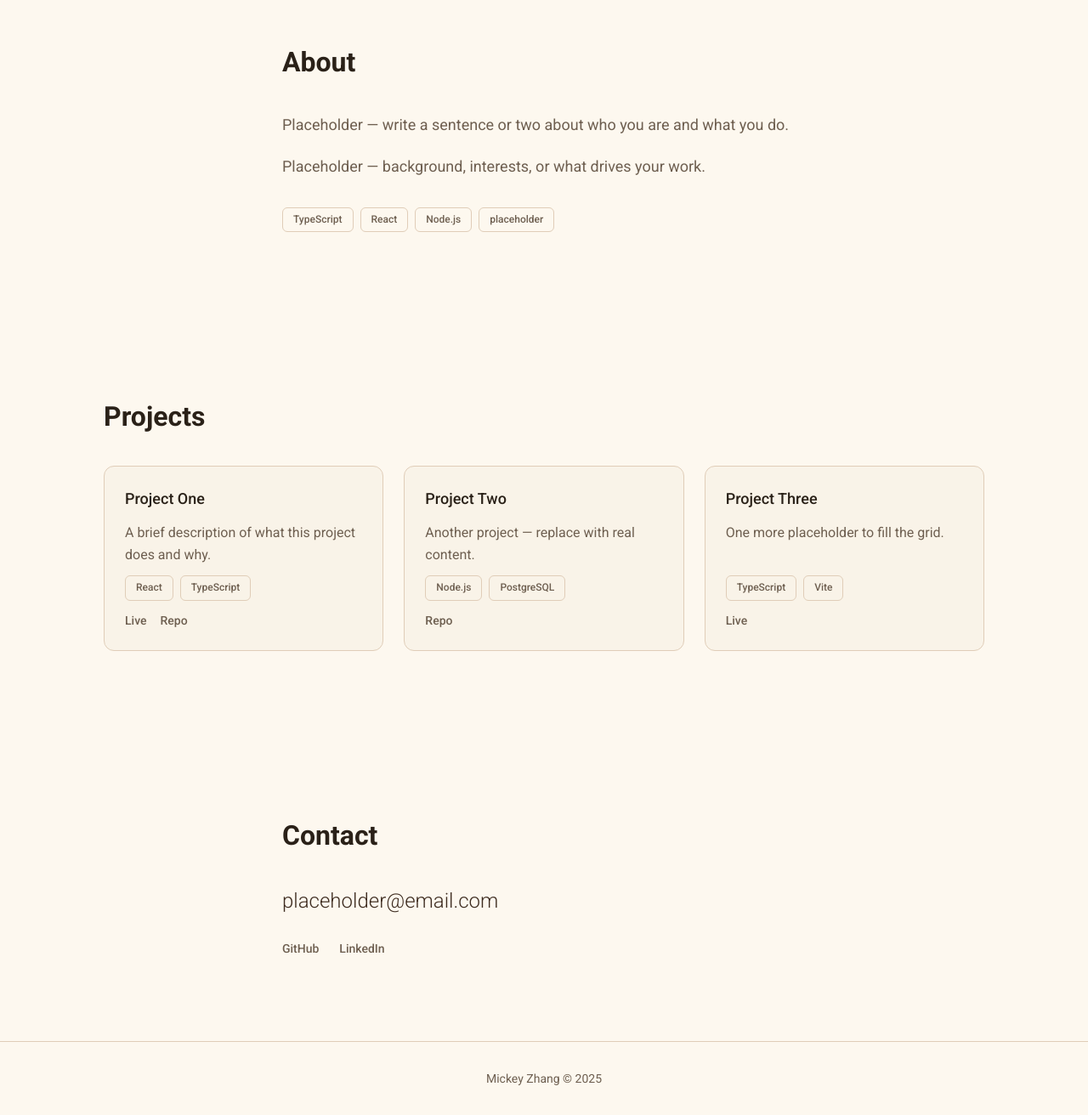
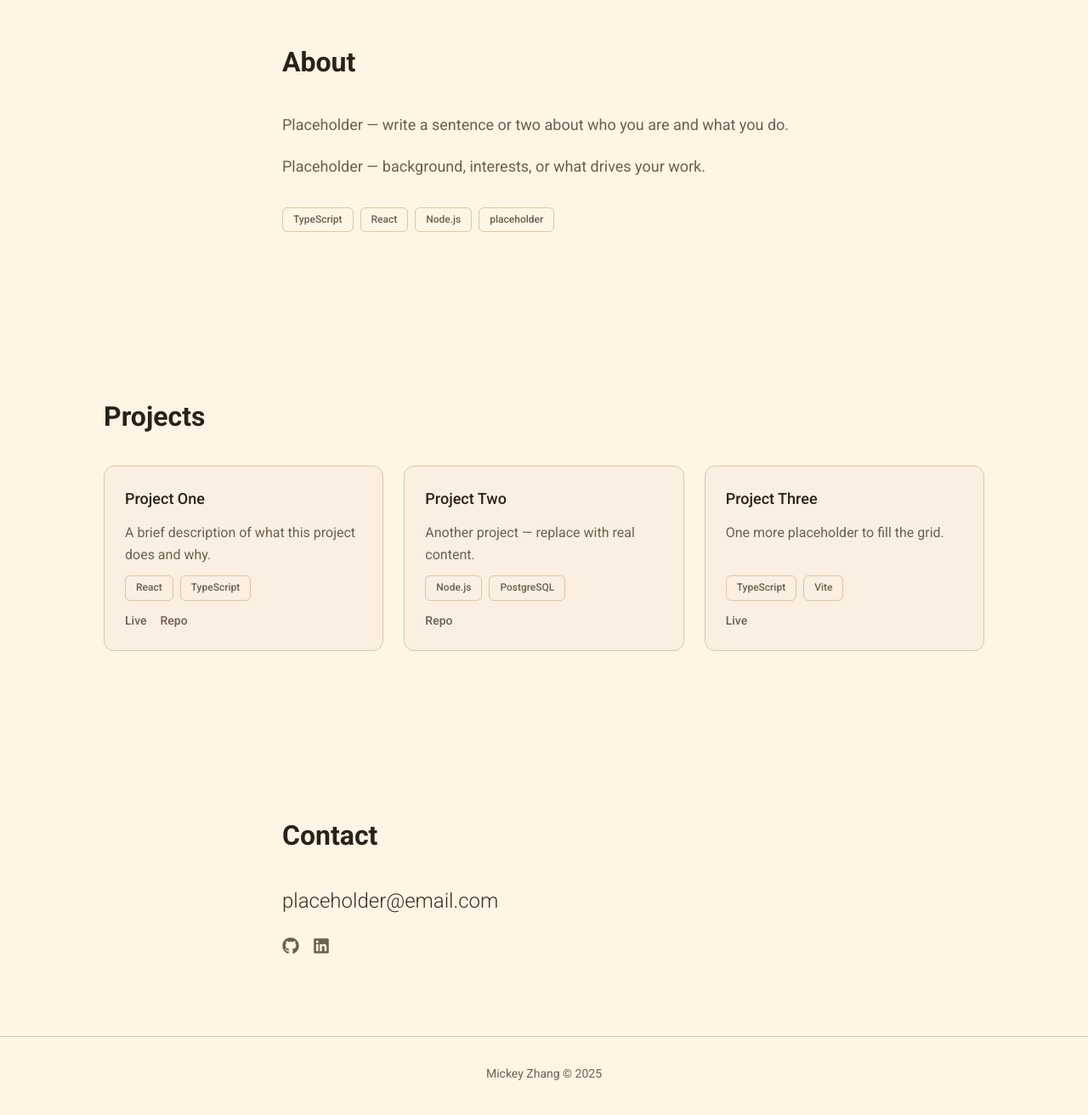
Before and after one commit to Mickey-Zhaang/Mickey-Zhaang, a React (Vite) app: page / in a window 1280 px wide. Shown: the part 848-2160 px from the top of the page at 85% size. Built offline with nearby package versions, Linux system fonts and the light colour scheme.

Commit message:
refactored so that we hold our static data in components

```diff
--- a/package.json
+++ b/package.json
@@ -15,7 +15,8 @@
   "dependencies": {
     "gsap": "^3.14.2",
     "react": "^19.1.1",
-    "react-dom": "^19.1.1"
+    "react-dom": "^19.1.1",
+    "react-icons": "^5.6.0"
   },
   "devDependencies": {
     "@eslint/js": "^9.33.0",
--- a/src/App.tsx
+++ b/src/App.tsx
@@ -1,80 +1,18 @@
 import styled from 'styled-components';
 
-import {
-	About,
-	Contact,
-	Footer,
-	Hero,
-	Navbar,
-	Projects,
-} from './components';
-import type { NavLink, Project, SocialLink } from './types';
-
-// ── Static data ────────────────────────────────────────────────────────────────
-// Defined outside the component — stable references, no re-creation on render.
-// Replace with a data file import later if needed.
-
-const NAV_LINKS: NavLink[] = [
-	{ label: 'About', href: '#about' },
-	{ label: 'Projects', href: '#projects' },
-	{ label: 'Contact', href: '#contact' },
-];
-
-const PROJECTS: Project[] = [
-	{
-		id: 'project-1',
-		title: 'Project One',
-		description: 'A brief description of what this project does and why.',
-		tags: ['React', 'TypeScript'],
-		liveUrl: '#',
-		repoUrl: '#',
-	},
-	{
-		id: 'project-2',
-		title: 'Project Two',
-		description: 'Another project — replace with real content.',
-		tags: ['Node.js', 'PostgreSQL'],
-		repoUrl: '#',
-	},
-	{
-		id: 'project-3',
-		title: 'Project Three',
-		description: 'One more placeholder to fill the grid.',
-		tags: ['TypeScript', 'Vite'],
-		liveUrl: '#',
-	},
-];
-
-const BIO: string[] = [
-	'Placeholder — write a sentence or two about who you are and what you do.',
-	'Placeholder — background, interests, or what drives your work.',
-];
-
-const SKILLS: string[] = ['TypeScript', 'React', 'Node.js', 'placeholder'];
-
-const SOCIALS: SocialLink[] = [
-	{ label: 'GitHub', href: '#' },
-	{ label: 'LinkedIn', href: '#' },
-];
-
-// ── Component ──────────────────────────────────────────────────────────────────
+import { About, Contact, Footer, Hero, Navbar, Projects } from './components';
 
 export default function App() {
 	return (
 		<StyledApp>
-			<Navbar links={NAV_LINKS} siteName="Mickey Zhang" />
+			<Navbar />
 			<main>
-				<Hero
-					name="Mickey Zhang"
-					tagline="Placeholder tagline — what you build, who you are."
-					ctaLabel="See my work"
-					ctaHref="#projects"
-				/>
-				<About bio={BIO} skills={SKILLS} />
-				<Projects projects={PROJECTS} />
-				<Contact email="placeholder@email.com" socials={SOCIALS} />
+				<Hero />
+				<About />
+				<Projects />
+				<Contact />
 			</main>
-			<Footer name="Mickey Zhang" />
+			<Footer />
 		</StyledApp>
 	);
 }
--- a/src/components/layout/Footer.tsx
+++ b/src/components/layout/Footer.tsx
@@ -1,20 +1,20 @@
 import styled from 'styled-components';
 
-interface FooterProps {
-	name: string;
-}
+const NAME = 'Mickey Zhang';
 
-export default function Footer({ name }: FooterProps) {
+export default function Footer() {
 	const year = new Date().getFullYear();
 
 	return (
 		<StyledFooter>
 			<StyledText>
-				{name} &copy; {year}
+				{NAME} &copy; {year}
 			</StyledText>
 		</StyledFooter>
 	);
 }
+
+// ── Styled Components ──────────────────────────────────────────────────────────
 
 const StyledFooter = styled.footer`
 	margin-top: auto;
--- a/src/components/layout/Navbar.tsx
+++ b/src/components/layout/Navbar.tsx
@@ -3,20 +3,23 @@ import styled from 'styled-components';
 import { useScrollProgress } from '../../hooks/useScrollProgress';
 import type { NavLink } from '../../types';
 
-interface NavbarProps {
-	links: NavLink[];
-	siteName: string;
-}
+const NAV_LINKS: NavLink[] = [
+	{ label: 'About', href: '#about' },
+	{ label: 'Projects', href: '#projects' },
+	{ label: 'Contact', href: '#contact' },
+];
 
-export default function Navbar({ links, siteName }: NavbarProps) {
+const SITE_NAME = 'Mickey Zhang';
+
+export default function Navbar() {
 	const progress = useScrollProgress();
 
 	return (
 		<StyledNav>
 			<StyledInner>
-				<StyledLogoText>{siteName}</StyledLogoText>
+				<StyledLogoText>{SITE_NAME}</StyledLogoText>
 				<StyledLinks>
-					{links.map(link => (
+					{NAV_LINKS.map(link => (
 						<li key={link.href}>
 							<StyledLink href={link.href}>{link.label}</StyledLink>
 						</li>
@@ -27,6 +30,8 @@ export default function Navbar({ links, siteName }: NavbarProps) {
 		</StyledNav>
 	);
 }
+
+// ── Styled Components ──────────────────────────────────────────────────────────
 
 const StyledNav = styled.nav`
 	position: fixed;
--- a/src/components/sections/About.tsx
+++ b/src/components/sections/About.tsx
@@ -5,28 +5,28 @@ import SectionHeading from '../ui/SectionHeading';
 import SectionWrapper from '../ui/SectionWrapper';
 import Tag from '../ui/Tag';
 
-interface AboutProps {
-	bio: string[];
-	skills?: string[];
-}
+const BIO = [
+	'Placeholder — write a sentence or two about who you are and what you do.',
+	'Placeholder — background, interests, or what drives your work.',
+];
 
-export default function About({ bio, skills }: AboutProps) {
+const SKILLS = ['TypeScript', 'React', 'Node.js', 'placeholder'];
+
+export default function About() {
 	return (
 		<SectionWrapper id="about" ariaLabel="About me">
 			<SectionContent narrow>
 				<SectionHeading>About</SectionHeading>
 				<StyledBioBlock>
-					{bio.map((paragraph, i) => (
+					{BIO.map((paragraph, i) => (
 						<StyledBio key={i}>{paragraph}</StyledBio>
 					))}
 				</StyledBioBlock>
-				{skills && skills.length > 0 && (
-					<StyledSkillList>
-						{skills.map(skill => (
-							<Tag key={skill}>{skill}</Tag>
-						))}
-					</StyledSkillList>
-				)}
+				<StyledSkillList>
+					{SKILLS.map(skill => (
+						<Tag key={skill}>{skill}</Tag>
+					))}
+				</StyledSkillList>
 			</SectionContent>
 		</SectionWrapper>
 	);
--- a/src/components/sections/Contact.tsx
+++ b/src/components/sections/Contact.tsx
@@ -1,32 +1,38 @@
 import styled from 'styled-components';
+
+import { FaGithub, FaLinkedin } from 'react-icons/fa';
 
 import type { SocialLink } from '../../types';
 import SectionContent from '../ui/SectionContent';
 import SectionHeading from '../ui/SectionHeading';
 import SectionWrapper from '../ui/SectionWrapper';
 
-interface ContactProps {
-	email: string;
-	socials?: SocialLink[];
-}
+const EMAIL = 'placeholder@email.com';
 
-export default function Contact({ email, socials }: ContactProps) {
+const SOCIALS: SocialLink[] = [
+	{ label: 'GitHub', href: '#', icon: FaGithub },
+	{ label: 'LinkedIn', href: '#', icon: FaLinkedin },
+];
+
+export default function Contact() {
 	return (
 		<SectionWrapper id="contact" ariaLabel="Contact">
 			<SectionContent narrow>
 				<SectionHeading>Contact</SectionHeading>
-				<StyledEmail href={`mailto:${email}`}>{email}</StyledEmail>
-				{socials && socials.length > 0 && (
-					<StyledSocialList>
-						{socials.map(social => (
-							<StyledSocialItem key={social.label}>
-								<a href={social.href} target="_blank" rel="noreferrer">
-									{social.label}
-								</a>
-							</StyledSocialItem>
-						))}
-					</StyledSocialList>
-				)}
+				<StyledEmail href={`mailto:${EMAIL}`}>{EMAIL}</StyledEmail>
+				<StyledSocialList>
+					{SOCIALS.map(({ label, href, icon: Icon }) => (
+						<StyledSocialItem key={label}>
+							<a
+								href={href}
+								target="_blank"
+								rel="noreferrer"
+								aria-label={label}>
+								{Icon ? <Icon size={20} /> : label}
+							</a>
+						</StyledSocialItem>
+					))}
+				</StyledSocialList>
 			</SectionContent>
 		</SectionWrapper>
 	);
@@ -50,14 +56,14 @@ const StyledEmail = styled.a`
 
 const StyledSocialList = styled.ul`
 	display: flex;
-	gap: var(--space-6);
+	gap: var(--space-4);
 	list-style: none;
 `;
 
 const StyledSocialItem = styled.li`
 	a {
-		font-size: var(--font-size-sm);
-		font-weight: var(--font-weight-medium);
+		display: flex;
+		align-items: center;
 		color: var(--color-text-secondary);
 		text-decoration: none;
 		transition: color var(--duration-fast) var(--ease-default);
--- a/src/components/sections/Hero.tsx
+++ b/src/components/sections/Hero.tsx
@@ -5,14 +5,12 @@ import { useEffect, useRef } from 'react';
 
 import Button from '../ui/Button';
 
-interface HeroProps {
-	name: string;
-	tagline: string;
-	ctaLabel?: string;
-	ctaHref?: string;
-}
+const NAME = 'Mickey Zhang';
+const TAGLINE = 'Placeholder tagline — what you build, who you are.';
+const CTA_LABEL = 'See my work';
+const CTA_HREF = '#projects';
 
-export default function Hero({ name, tagline, ctaLabel, ctaHref }: HeroProps) {
+export default function Hero() {
 	const containerRef = useRef<HTMLDivElement | null>(null);
 
 	useEffect(() => {
@@ -20,8 +18,8 @@ export default function Hero({ name, tagline, ctaLabel, ctaHref }: HeroProps) {
 			gsap.from('[data-hero-item]', {
 				y: 40,
 				opacity: 0,
-				duration: 0.8,
-				stagger: 0.15,
+				duration: 0.6,
+				stagger: 0.12,
 				ease: 'power3.out',
 			});
 		}, containerRef);
@@ -32,13 +30,11 @@ export default function Hero({ name, tagline, ctaLabel, ctaHref }: HeroProps) {
 	return (
 		<StyledHero ref={containerRef}>
 			<StyledInner>
-				<StyledName data-hero-item>{name}</StyledName>
-				<StyledTagline data-hero-item>{tagline}</StyledTagline>
-				{ctaLabel && ctaHref && (
-					<div data-hero-item>
-						<Button href={ctaHref}>{ctaLabel}</Button>
-					</div>
-				)}
+				<StyledName data-hero-item>{NAME}</StyledName>
+				<StyledTagline data-hero-item>{TAGLINE}</StyledTagline>
+				<div data-hero-item>
+					<Button href={CTA_HREF}>{CTA_LABEL}</Button>
+				</div>
 			</StyledInner>
 		</StyledHero>
 	);
--- a/src/components/sections/Projects.tsx
+++ b/src/components/sections/Projects.tsx
@@ -6,17 +6,38 @@ import SectionContent from '../ui/SectionContent';
 import SectionHeading from '../ui/SectionHeading';
 import SectionWrapper from '../ui/SectionWrapper';
 
-interface ProjectsProps {
-	projects: Project[];
-}
+const PROJECTS: Project[] = [
+	{
+		id: 'project-1',
+		title: 'Project One',
+		description: 'A brief description of what this project does and why.',
+		tags: ['React', 'TypeScript'],
+		liveUrl: '#',
+		repoUrl: '#',
+	},
+	{
+		id: 'project-2',
+		title: 'Project Two',
+		description: 'Another project — replace with real content.',
+		tags: ['Node.js', 'PostgreSQL'],
+		repoUrl: '#',
+	},
+	{
+		id: 'project-3',
+		title: 'Project Three',
+		description: 'One more placeholder to fill the grid.',
+		tags: ['TypeScript', 'Vite'],
+		liveUrl: '#',
+	},
+];
 
-export default function Projects({ projects }: ProjectsProps) {
+export default function Projects() {
 	return (
 		<SectionWrapper id="projects" ariaLabel="Projects">
 			<SectionContent>
 				<SectionHeading>Projects</SectionHeading>
 				<StyledGrid>
-					{projects.map(project => (
+					{PROJECTS.map(project => (
 						<ProjectCard key={project.id} project={project} />
 					))}
 				</StyledGrid>
--- a/src/index.css
+++ b/src/index.css
@@ -1,12 +1,12 @@
 :root {
 	/* ── Colors ───────────────────────────────────────────────────────────────── */
-	--color-bg: #fdf8ef;
-	--color-bg-subtle: #f5eddf;
-	--color-surface: #f9f3e8;
-	--color-border: #e0cdb8;
+	--color-bg: #fef5e4;
+	--color-bg-subtle: #f5e8d3;
+	--color-surface: #faefe0;
+	--color-border: #dfc5a8;
 	--color-text-primary: #2a2118;
 	--color-text-secondary: #6e5f50;
-	--color-text-inverse: #fdf8ef;
+	--color-text-inverse: #fef5e4;
 	--color-accent: #3d2b1f;
 	--color-accent-hover: #5c3d2e;
 
--- a/src/types/index.ts
+++ b/src/types/index.ts
@@ -1,3 +1,4 @@
+import type { ComponentType } from 'react';
 import type { RefObject } from 'react';
 
 export interface NavLink {
@@ -17,6 +18,7 @@ export interface Project {
 export interface SocialLink {
 	label: string;
 	href: string;
+	icon?: ComponentType<{ size?: number }>;
 }
 
 export interface ScrollRevealState {
```
Also changed, not shown: 1 other file (tests, documents, lock files or other folders).
